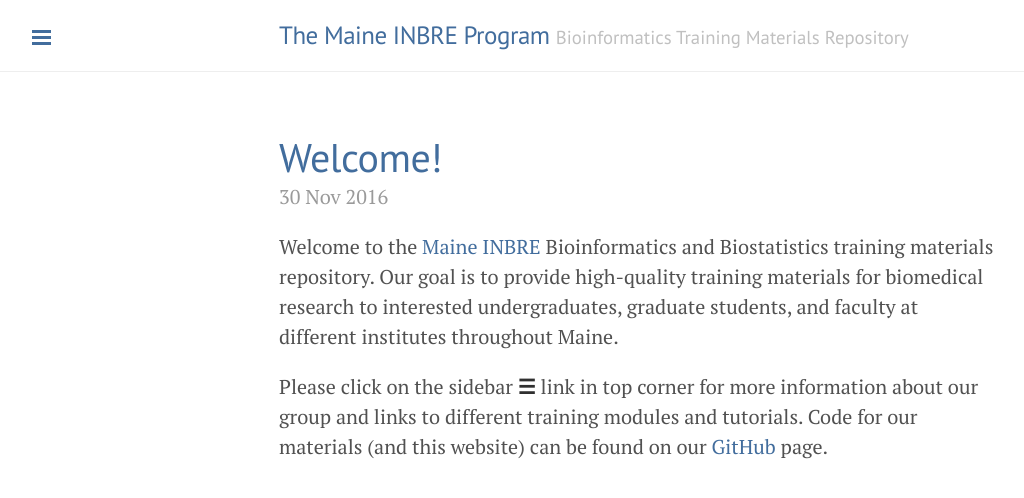
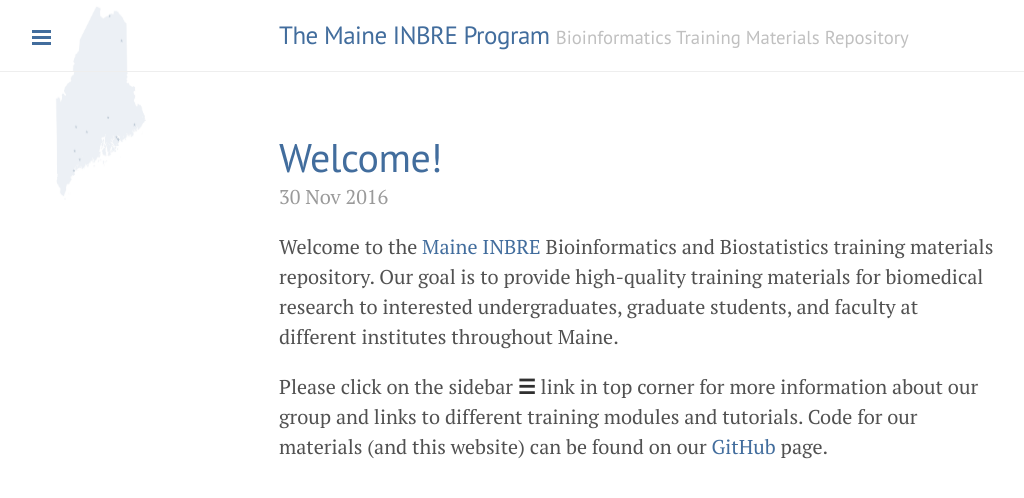
Before and after one commit to MaineINBRE/maineinbre.github.io, a Jekyll site: the page built from index.html, in a window 1280 px wide. Shown: the top 498 px of the page, without its empty margins (1-1025 px from the left). Built offline with Jekyll 4.4.1, drawn with Linux system fonts in a browser that asks for light colours; the list of posts is cut into pages by our own code.

Commit message:
Initial Commit

```diff
--- a/public/css/lanyon.css
+++ b/public/css/lanyon.css
@@ -38,6 +38,10 @@
 html,
 body {
   overflow-x: hidden;
+  background-image: url("/images/background.png");
+  background-size: 200px 200px;
+  background-color: #fff;
+  background-repeat: no-repeat;
 }
 
 html {
--- a/public/css/poole.css
+++ b/public/css/poole.css
@@ -61,7 +61,6 @@
 body {
   color: #515151;
   background-color: #fff;
-  background-image: url("/images/background.png");
   -webkit-text-size-adjust: 100%;
       -ms-text-size-adjust: 100%;
 }
```
